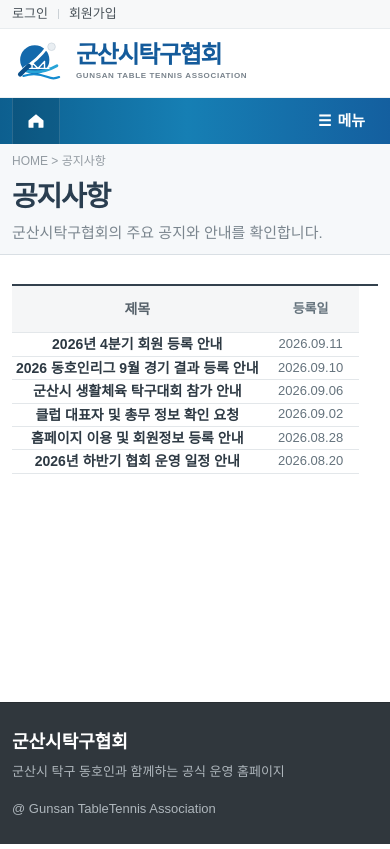
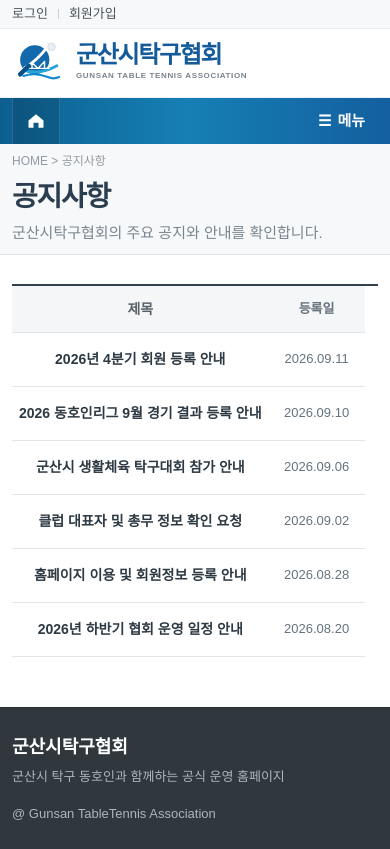
Before and after one commit to Aprasaks/gunsan-table-tennis-association, a Next.js app: page /notice in a window 390 px wide. Built offline with nearby package versions, Linux system fonts and the light colour scheme.

Commit message:
공지사항 제목 링크 스타일 복원

```diff
--- a/src/app/notice.css
+++ b/src/app/notice.css
@@ -12,38 +12,19 @@
   width:150px;
 }
 
-.noticeTable tbody tr{
-  transition:background-color .15s ease;
-}
-
-.noticeTable tbody tr:hover{
-  background:#f6f9fb;
-}
-
-.noticeCellLink{
-  display:block;
-  width:100%;
-  min-height:46px;
-  padding:13px 8px;
-  color:inherit;
-  text-align:center;
-}
-
 .noticeTitleLink{
+  display:inline-block;
+  padding:2px 8px;
   font-weight:600;
   color:#2d3943;
+  text-align:center;
   transition:color .15s ease;
 }
 
-.noticeTable tbody tr:hover .noticeTitleLink,
 .noticeTitleLink:hover{
   color:#126da5;
   text-decoration:underline;
   text-underline-offset:3px;
-}
-
-.noticeTable td{
-  padding:0 !important;
 }
 
 .noticeDetailWrap{
@@ -138,18 +119,13 @@
 
   .noticeTable td{
     font-size:14px !important;
-  }
-
-  .noticeCellLink{
-    min-height:52px;
-    padding:15px 5px;
-    font-size:14px;
-    line-height:1.5;
+    padding:13px 5px;
   }
 
   .noticeTitleLink{
-    padding-left:4px;
-    padding-right:4px;
+    padding:3px 2px;
+    font-size:14px;
+    line-height:1.5;
     word-break:keep-all;
   }
 
```
